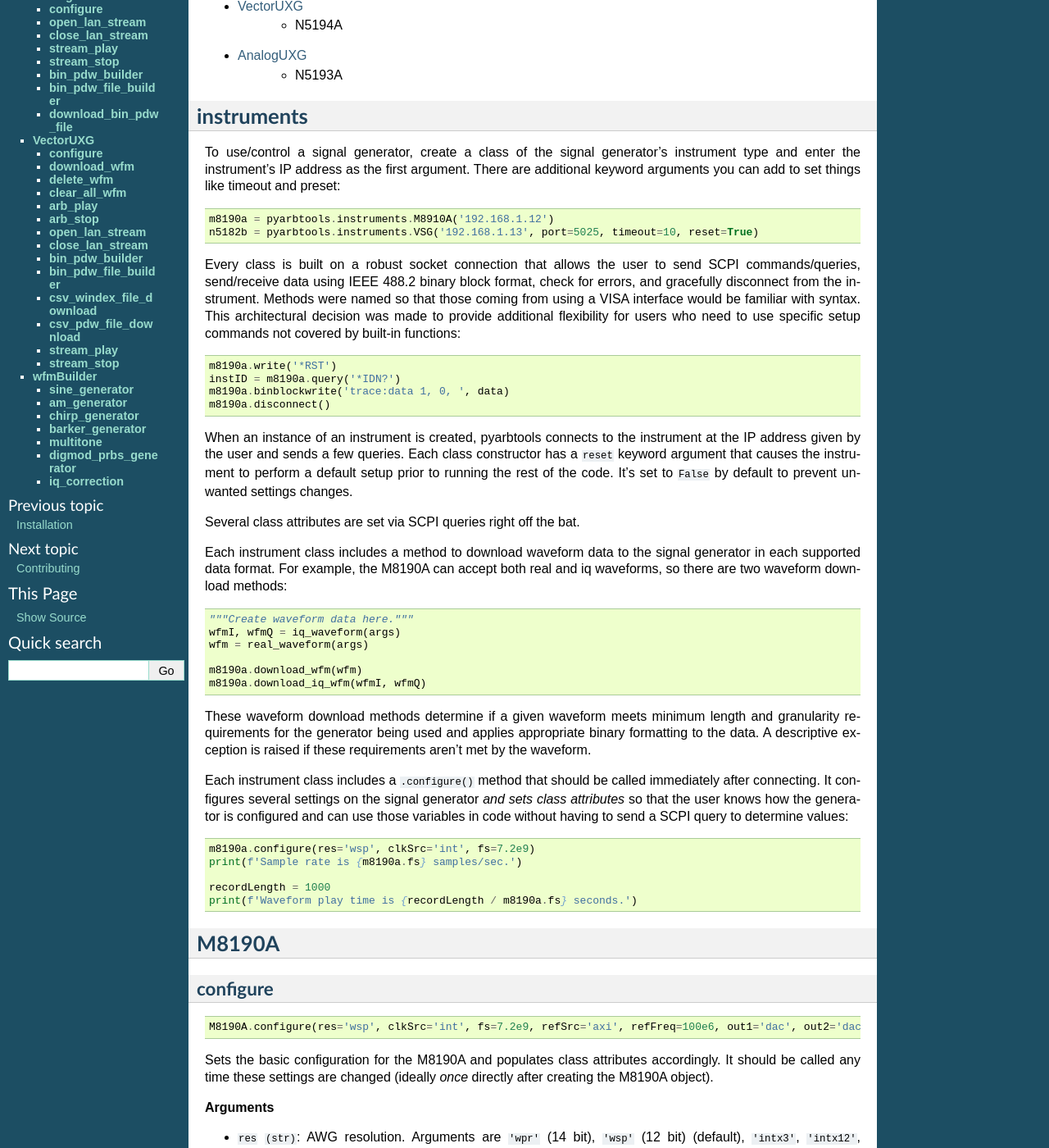
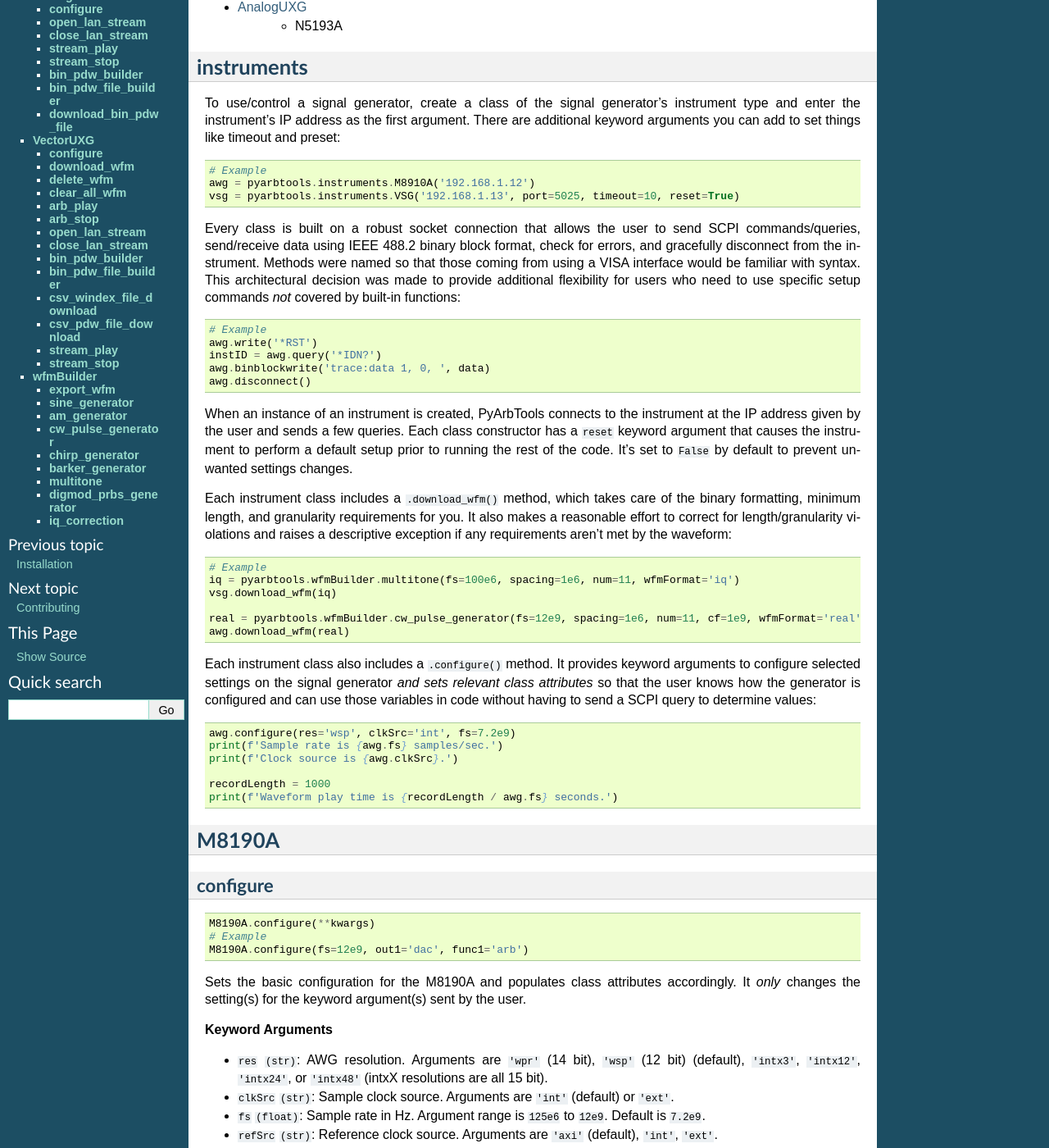
Before and after one commit to morgan-at-keysight/pyarbtools, a Sphinx documentation site: the page built from docs/usage.rst, in a window 1280 px wide and 1400 px high, scrolled down 567 px. Shown: the whole window at 82% size. Built offline with Sphinx 7.4.7, drawn with Linux system fonts in a browser that asks for light colours; some of the changed text lies outside the part shown.

Commit message:
authors.rst: Changed email address. history.rst: Updated date and added more detailed description in changelog. usage.rst: Significantly overhauled documentation to reflect changes in code. Improved and updated example code blocks for readability. __init__.py: Changed pyarbtools to PyArbTools. communications.py: REMOVED. examples.py: Tested M8195A example function. instruments.py: Added amplitude control to M8195A class. conf.py: Changed pyarbtools to PyArbTools. README.rst: Better organization and emphasis. requirements_dev.txt: added socketscpi to list of required packages. setup.py: Overhauled setup.py to reference README.rst, included socketscpi in install_requires, and changed pyarbtools to PyArbTools.

```diff
--- a/docs/authors.rst
+++ b/docs/authors.rst
@@ -5,7 +5,7 @@ Credits
 Development Lead
 ----------------
 
-* Morgan Allison <morgan.j.allison@gmail.com>
+* Morgan Allison <morgan.allison@keysight.com>
 
 Contributors
 ------------
--- a/docs/history.rst
+++ b/docs/history.rst
@@ -42,7 +42,7 @@ History
 
 * Fixed bug in UXG classes that emitted a long CW pulse prior to starting streaming. Added "pri" argument to pulse creation methods.
 
-2020.04.0 (2020-04-22)
+2020.04.0 (2020-04-29)
 ----------------------
 
-* .configure() methods now use **kwargs to prevent the function from changing any settings not explicitly specified back to default values. Changed multitone waveform creation method to frequency domain. Working to add channel quality correction.
+* Removed communications.py and replaced it with external module ``socketscpi``. ``.configure()`` methods now use ``**kwargs`` to prevent the function from changing any settings not explicitly specified back to default values. Changed multitone waveform creation method to frequency domain. Significant updates to documentation and in-code comments. Changed from semantic versioning to calendar versioning.
--- a/docs/usage.rst
+++ b/docs/usage.rst
@@ -2,13 +2,12 @@
 Usage
 #####
 
-To use pyarbtools in a project::
+To use PyArbTools in a project::
 
     import pyarbtools
 
-**pyarbtools now has a GUI! To run it, navigate to the pyarbtools/ folder in the project directory and run** ``python gui.py``.
 
-pyarbtools is built from two primary submodules:
+PyArbTools is built from two primary submodules:
 
 * :ref:`instruments`
 * :ref:`wfmBuilder`
@@ -39,8 +38,9 @@ generator's instrument type and enter the instrument's IP address
 as the first argument. There are additional keyword arguments you
 can add to set things like timeout and preset::
 
-    m8190a = pyarbtools.instruments.M8910A('192.168.1.12')
-    n5182b = pyarbtools.instruments.VSG('192.168.1.13', port=5025, timeout=10, reset=True)
+    # Example
+    awg = pyarbtools.instruments.M8910A('192.168.1.12')
+    vsg = pyarbtools.instruments.VSG('192.168.1.13', port=5025, timeout=10, reset=True)
 
 Every class is built on a robust socket connection that allows the user
 to send SCPI commands/queries, send/receive data using IEEE 488.2
@@ -48,53 +48,49 @@ binary block format, check for errors, and gracefully disconnect
 from the instrument. Methods were named so that those coming from
 using a VISA interface would be familiar with syntax. This
 architectural decision was made to provide additional flexibility
-for users who need to use specific setup commands not covered by
+for users who need to use specific setup commands *not* covered by
 built-in functions::
 
-    m8190a.write('*RST')
-    instID = m8190a.query('*IDN?')
-    m8190a.binblockwrite('trace:data 1, 0, ', data)
-    m8190a.disconnect()
+    # Example
+    awg.write('*RST')
+    instID = awg.query('*IDN?')
+    awg.binblockwrite('trace:data 1, 0, ', data)
+    awg.disconnect()
 
 
-When an instance of an instrument is created, pyarbtools connects to
+When an instance of an instrument is created, PyArbTools connects to
 the instrument at the IP address given by the user and sends a few
 queries. Each class constructor has a ``reset`` keyword argument that
 causes the instrument to perform a default setup prior to running the
 rest of the code. It's set to ``False`` by default to prevent unwanted
 settings changes.
 
-Several class attributes are set via SCPI queries right off the bat.
+Each instrument class includes a ``.download_wfm()`` method, which takes
+care of the binary formatting, minimum length, and granularity requirements
+for you. It also makes a reasonable effort to correct for length/granularity
+violations and raises a descriptive exception if any requirements aren't
+met by the waveform::
 
-Each instrument class includes a method to download waveform data to
-the signal generator in each supported data format. For example, the
-M8190A can accept both real and iq waveforms, so there are two
-waveform download methods::
+    # Example
+    iq = pyarbtools.wfmBuilder.multitone(fs=100e6, spacing=1e6, num=11, wfmFormat='iq')
+    vsg.download_wfm(iq)
 
-    """Create waveform data here."""
-    wfmI, wfmQ = iq_waveform(args)
-    wfm = real_waveform(args)
+    real = pyarbtools.wfmBuilder.cw_pulse_generator(fs=12e9, spacing=1e6, num=11, cf=1e9, wfmFormat='real')
+    awg.download_wfm(real)
 
-    m8190a.download_wfm(wfm)
-    m8190a.download_iq_wfm(wfmI, wfmQ)
 
-These waveform download methods determine if a given waveform meets
-minimum length and granularity requirements for the generator being
-used and applies appropriate binary formatting to the data. A
-descriptive exception is raised if these requirements aren't met by
-the waveform.
+Each instrument class also includes a ``.configure()`` method. It provides
+keyword arguments to configure selected settings on the signal generator
+*and sets relevant class attributes* so that the user knows how the
+generator is configured and can use those variables in code without
+having to send a SCPI query to determine values::
 
-Each instrument class includes a ``.configure()`` method that should
-be called immediately after connecting. It configures several settings
-on the signal generator *and sets class attributes* so that the user
-knows how the generator is configured and can use those variables in
-code without having to send a SCPI query to determine values::
-
-    m8190a.configure(res='wsp', clkSrc='int', fs=7.2e9)
-    print(f'Sample rate is {m8190a.fs} samples/sec.')
+    awg.configure(res='wsp', clkSrc='int', fs=7.2e9)
+    print(f'Sample rate is {awg.fs} samples/sec.')
+    print(f'Clock source is {awg.clkSrc}.')
 
     recordLength = 1000
-    print(f'Waveform play time is {recordLength / m8190a.fs} seconds.')
+    print(f'Waveform play time is {recordLength / awg.fs} seconds.')
 
 .. _M8190A:
 
@@ -106,15 +102,17 @@ code without having to send a SCPI query to determine values::
 -------------
 ::
 
-    M8190A.configure(res='wsp', clkSrc='int', fs=7.2e9, refSrc='axi', refFreq=100e6, out1='dac', out2='dac', amp1=0.65, amp2=0.65, func1='arb', func2='arb', cf1=1e9, cf2=1e9)
+    M8190A.configure(**kwargs)
+    # Example
+    M8190A.configure(fs=12e9, out1='dac', func1='arb')
 
 Sets the basic configuration for the M8190A and populates class
-attributes accordingly. It should be called any time these settings are
-changed (ideally *once* directly after creating the M8190A object).
+attributes accordingly. It *only* changes the setting(s) for the
+keyword argument(s) sent by the user.
 
-**Arguments**
+**Keyword Arguments**
 
-* ``res`` ``(str)``: AWG resolution. Arguments are ``'wpr'`` (14 bit), ``'wsp'`` (12 bit) (default), ``'intx3'``, ``'intx12'``, ``'intx24'``, or ``'intx48'`` (intx resolutions are all 15 bit).
+* ``res`` ``(str)``: AWG resolution. Arguments are ``'wpr'`` (14 bit), ``'wsp'`` (12 bit) (default), ``'intx3'``, ``'intx12'``, ``'intx24'``, or ``'intx48'`` (intxX resolutions are all 15 bit).
 * ``clkSrc`` ``(str)``: Sample clock source. Arguments are ``'int'`` (default) or ``'ext'``.
 * ``fs`` ``(float)``: Sample rate in Hz. Argument range is ``125e6`` to ``12e9``. Default is ``7.2e9``.
 * ``refSrc`` ``(str)``: Reference clock source. Arguments are ``'axi'`` (default), ``'int'``, ``'ext'``.
@@ -147,7 +145,7 @@ Defines and downloads a waveform into the lowest available segment slot.
 
 **Returns**
 
-* ``(int)``: Segment identifier used to specify which waveform is played using the ``.play()`` method.
+* ``(int)``: Segment identifier used to specify which waveform is played using ``.play()``.
 
 **delete_segment**
 ------------------
@@ -225,11 +223,13 @@ Turns off analog output and stops playback.
 -------------
 ::
 
-    M8195A.configure(dacMode='single', fs=64e9, refSrc='axi', refFreq=100e6, func='arb')
+    M8195A.configure(**kwargs)
+    # Example
+    M8195A.configure(dacMode='single', fs=64e9)
 
 Sets the basic configuration for the M8195A and populates class
-attributes accordingly. It should be called any time these settings are
-changed (ideally *once* directly after creating the M8195A object).
+attributes accordingly. It *only* changes the setting(s) for the
+keyword argument(s) sent by the user.
 
 **Arguments**
 
@@ -238,6 +238,7 @@ changed (ideally *once* directly after creating the M8195A object).
 * ``fs`` ``(float)``: Sample rate in Hz. Argument range is ``53.76e9`` to ``65e9``.
 * ``refSrc`` ``(str)``: Reference clock source. Arguments are ``'axi'`` (default), ``'int'``, ``'ext'``.
 * ``refFreq`` ``(float)``: Reference clock frequency in Hz. Argument range is ``10e6`` to ``300e6`` in steps of ``1e6``. Default is ``100e6``.
+* ``amp1/2/3/4`` ``(float)``: Output amplitude for a given channel in volts pk-pk. (min=75 mV, max=1 V)
 * ``func`` ``(str)``: Function of channels. Arguments are ``'arb'`` (default), ``'sts'``, or ``'stc'``.
 
 **Returns**
@@ -260,7 +262,7 @@ Defines and downloads a waveform into the lowest available segment slot.
 
 **Returns**
 
-* ``(int)``: Segment number used to specify which waveform is played using the ``.play()`` method.
+* ``(int)``: Segment number used to specify which waveform is played using ``.play()``.
 
 **delete_segment**
 ------------------
@@ -338,11 +340,13 @@ Turns off analog output and stops playback.
 -------------
 ::
 
-    M8196A.configure(dacMode='single', fs=92e9, refSrc='axi', refFreq=100e6)
+    M8196A.configure(**kwargs)
+    # Example
+    M8196A.configure(dacMode='single', fs=92e9)
 
 Sets the basic configuration for the M8196A and populates class
-attributes accordingly. It should be called any time these settings are
-changed (ideally *once* directly after creating the M8196A object).
+attributes accordingly. It *only* changes the setting(s) for the
+keyword argument(s) sent by the user.
 
 **Arguments**
 
@@ -371,7 +376,7 @@ Defines and downloads a waveform into the lowest available segment slot.
 
 **Returns**
 
-* ``(int)``: Segment number used to specify which waveform is played using the ``.play()`` method.
+* ``(int)``: Segment number used to specify which waveform is played using ``.play()``.
 
 **delete_segment**
 ------------------
@@ -448,11 +453,13 @@ Turns off analog output and stops playback.
 -------------
 ::
 
-    VSG.configure(rfState=0, modState=0, cf=1e9, amp=-130, alcState=0, iqScale=70, refSrc='int', fs=200e6)
+    VSG.configure(**kwargs)
+    # Example
+    VSG.configure(rfState=1, cf=1e9, amp=-20)
 
 Sets the basic configuration for the VSG and populates class attributes
-accordingly. It should be called any time these settings are changed
-(ideally *once* directly after creating the VSG object).
+accordingly. It *only* changes the setting(s) for the
+keyword argument(s) sent by the user.
 
 **Arguments**
 
@@ -492,7 +499,7 @@ requirements.
 
 **Returns**
 
-* ``wfmID`` (string): Useful waveform name or identifier.
+* ``wfmID`` (string): Useful waveform name or identifier. Use this as the waveform identifier for ``.play()``.
 
 **delete_wfm**
 --------------
@@ -568,12 +575,14 @@ Deactivates arb mode, RF output, and modulation.
 -------------
 ::
 
-    AnalogUXG.configure(rfState=0, modState=0, cf=1e9, amp=-130)
+    AnalogUXG.configure(**kwargs)
+    # Example
+    AnalogUXG.configure(rfState=1, cf=20e9)
 
 
 Sets the basic configuration for the UXG and populates class attributes
-accordingly. It should be called any time these settings are changed
-(ideally *once* directly after creating the UXG object).
+accordingly. It *only* changes the setting(s) for the
+keyword argument(s) sent by the user.
 
 **Arguments**
 
@@ -662,7 +671,7 @@ Dectivates RF output, modulation, and streaming mode.
                         chirpRate=0, freqMap=0)
 
 Builds a single format-1 PDW from a set of input parameters.
-See User's Guide>Streaming Use>PDW Definitions section of Keysight UXG X-Series Agile Signal Generator `Online Documentation <http://rfmw.em.keysight.com/wireless/helpfiles/n519xa/n519xa.htm>`_.
+See User's Guide>Streaming Use>PDW Definitions section of Keysight `Analog UXG Online Documentation <http://rfmw.em.keysight.com/wireless/helpfiles/n519xa/n519xa.htm>`_.
 
 **Arguments**
     * ``operation`` ``(int)``: Type of PDW. Arguments are ``0`` (no operation), ``1`` (first PDW after reset), or ``2`` (reset, must be followed by PDW with operation ``1``).
@@ -682,7 +691,8 @@ See User's Guide>Streaming Use>PDW Definitions section of Keysight UXG X-Series
 
 **Returns**
     * ``(NumPy array)``: Single PDW that can be used to build a PDW file or streamed directly to the UXG.
-::
+
+Example::
 
     # PDW parameters
     numPdws = 1000
@@ -697,7 +707,7 @@ See User's Guide>Streaming Use>PDW Definitions section of Keysight UXG X-Series
             op = 1
         else:
             op = 0
-        # Use pyarbtools function to create PDWs
+        # Use PyArbTools function to create PDWs
         pdw.append(uxg.bin_pdw_builder(op, cf, 0, startTime, width, 1, 3, 2, 0, 0, 3, 0, 40000, 0))
         startTime += pri
 
@@ -710,7 +720,7 @@ See User's Guide>Streaming Use>PDW Definitions section of Keysight UXG X-Series
 Builds a binary PDW file with a padding block to ensure the PDW section
 begins at an offset of 4096 bytes (required by UXG).
 
-See User's Guide>Streaming Mode Use>PDW Definitions section of Keysight UXG X-Series Agile Signal Generator `Online Documentation <http://rfmw.em.keysight.com/wireless/helpfiles/n519xa/n519xa.htm>`_.
+See User's Guide>Streaming Mode Use>PDW Definitions section of Keysight `Analog UXG Online Documentation <http://rfmw.em.keysight.com/wireless/helpfiles/n519xa/n519xa.htm>`_.
 
 **Arguments**
 
@@ -772,11 +782,13 @@ Downloads binary PDW file to PDW directory in UXG.
 -------------
 ::
 
-    VectorUXG.configure(rfState=0, modState=0, cf=1e9, amp=-120, iqScale=70)
+    VectorUXG.configure(**kwargs)
+    # Example
+    VectorUXG.configure(rfState=1, cf=6e9, amp=-20)
 
 Sets the basic configuration for the UXG and populates class attributes
-accordingly. It should be called any time these settings are changed
-(ideally *once* directly after creating the UXG object).
+accordingly. It *only* changes the setting(s) for the
+keyword argument(s) sent by the user.
 
 **Arguments**
 
@@ -807,7 +819,7 @@ requirements.
 
 **Returns**
 
-* ``(str)``: Name of waveform that has been downloaded.
+* ``(str)``: Name of waveform that has been downloaded. This should be used to specify which waveform is played using ``.play()`` or when building a waveform index file.
 
 **delete_wfm**
 --------------
@@ -1084,16 +1096,44 @@ Dectivates RF output, modulation, and streaming mode.
 **wfmBuilder**
 ==============
 
-In addition to instrument control and communication, pyarbtools allows
+In addition to instrument control and communication, PyArbTools allows
 you to create waveforms and load them into your signal generator or use
 them as generic signals for DSP work::
 
-    iq = pyarbtools.wfmBuilder.chirp_generator(length=100e-6, fs=100e6, chirpBw=20e6)
+    # Create a sine wave
+    fs = 12e9
+    freq = 4e9
+    wfmFormat = 'real'
+    real = pyarbtools.wfmBuilder.sine_generator(fs=fs, freq=freq, wfmFormat=wfmFormat)
+
+    # Create a digitally modulated signal
     fs = 100e6
-    symRate = 1e6
-    iq = digmod_prbs_generator(qpsk_modulator, fs, symRate, prbsOrder=9, filt=rrc_filter, alpha=0.35)
+    modType = 'qam64'
+    symRate = 20e6
+    iq = pyarbtools.wfmBuilder.digmod_prbs_generator(fs=fs, modType=modType, symRate=symRate)
 
+    # Export waveform to csv file
+    fileName = 'C:\\temp\\waveforms\\20MHz_64QAM.csv'
+    pyarbtools.wfmBuilder.export_wfm(iq, fileName)
 
+**export_wfm**
+--------------
+::
+
+    export_wfm(data, fileName, vsaCompatible=False, fs=0):
+
+Takes in waveform data and exports it to a csv file as plain text.
+
+**Arguments**
+
+* ``data`` ``(NumPy array)``: Waveform data to be exported.
+* ``fileName`` ``(str)``: Full absolute file name where the waveform will be saved. (should end in ``".csv"``)
+* ``vsaCompatible`` ``(bool)``: Determines VSA compatibility. If ``True``, adds the ``XDelta`` field to the beginning of the file and allows VSA to recall it as a recording.
+* ``fs`` ``(float)``: Sample rate originally used to create the waveform. Default is ``0``, so this should be entered manually.
+
+**Returns**
+
+* None
 
 **sine_generator**
 ------------------
@@ -1135,6 +1175,28 @@ Generates a linear sinusoidal AM signal of specified depth and modulation rate a
 **Returns**
 
 * ``(NumPy array)``: Array containing the complex or real values of the AM waveform.
+
+**cw_pulse_generator**
+----------------------
+::
+
+    wfmBuilder.cw_pulse_generator(fs=100e6, pWidth=10e-6, pri=100e-6, freqOffset=0, cf=1e9, wfmFormat='iq', zeroLast=False):
+
+Generates an unmodulated CW (continuous wave) pulse at baseband or RF.
+
+**Arguments**
+
+* ``fs`` ``(float)``: Sample rate used to create the signal in Hz. Default is ``100e6``.
+* ``pWidth`` ``(float)``: Length of the pulse in seconds. Default is ``10e-6``. The pulse width will never be shorter than ``pWidth``, even if ``pri`` < ``pWidth``.
+* ``pri`` ``(float)``: Pulse repetition interval in seconds. Default is ``100e-6``. If ``pri`` > ``pWidth``, the dead time will be included in the waveform.
+* ``freqOffset`` ``(float)``: Frequency offset from carrier frequency in Hz. Default is ``0``.
+* ``cf`` ``(float)``: Center frequency for ``'real'`` format waveforms. Default is ``1e9``.
+* ``wfmFormat`` ``(str)``: Waveform format. Arguments are ``'iq'`` (default) or ``'real'``.
+* ``zeroLast`` ``(bool)``: Allows user to force the last sample point to ``0``. Default is ``False``.
+
+**Returns**
+
+* ``iq``/``real`` ``(NumPy array)``: Array containing the complex or real values of the CW pulse.
 
 **chirp_generator**
 -------------------
--- a/pyarbtools/__init__.py
+++ b/pyarbtools/__init__.py
@@ -1,6 +1,6 @@
 # -*- coding: utf-8 -*-
 
-"""Top-level package for pyarbtools."""
+"""Top-level package for PyArbTools."""
 
 
 """
--- a/requirements_dev.txt
+++ b/requirements_dev.txt
@@ -4,3 +4,4 @@ Sphinx==1.8.1
 twine==1.12.1
 numpy==1.14.2
 scipy==1.0.1
+socketscpi==2020.4.0
```
Also changed, not shown: other parts of docs/usage.rst (+9 -7 lines), README.rst (+16 -18 lines), conf.py (+5 -5 lines), setup.py (+4 -4 lines), 3 other files.
